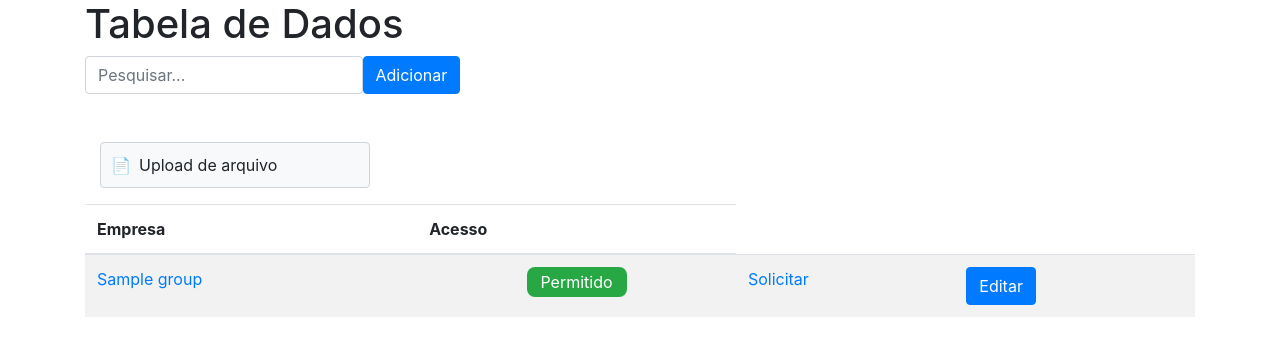
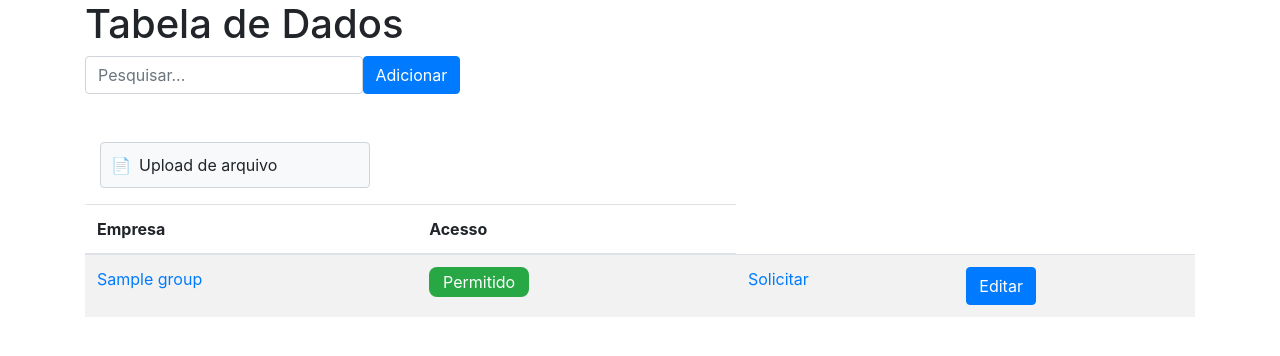
Before and after one commit to SergioTanakaAtos/Processo_de_Escalonamento, a Django app: template escalation/templates/escalation/initial_page.html in a window 1280 px wide. Shown: the part 52-408 px from the top of the page. Run offline with Django 5.2, Linux system fonts and the light colour scheme; the template is opened without the code that fills it: most values are stand-ins (such as "Sample title", 1, 10 or a date in 2020); some libraries are stand-ins or nearby versions.

Commit message:
Update initial_page.html

```diff
--- a/escalation/templates/escalation/initial_page.html
+++ b/escalation/templates/escalation/initial_page.html
@@ -26,7 +26,6 @@
     padding: 5px 10px;
     height: 30px;
     width: 100px;
-    margin: auto;
 }
 .access-table {
   width: 100%;
```
